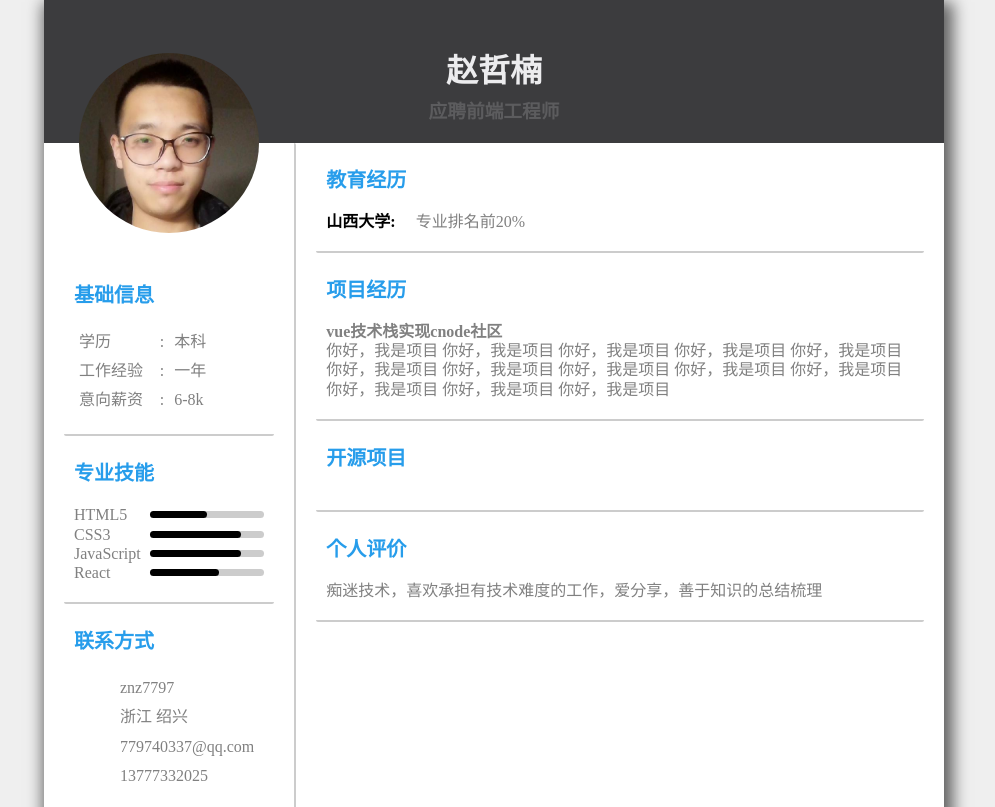
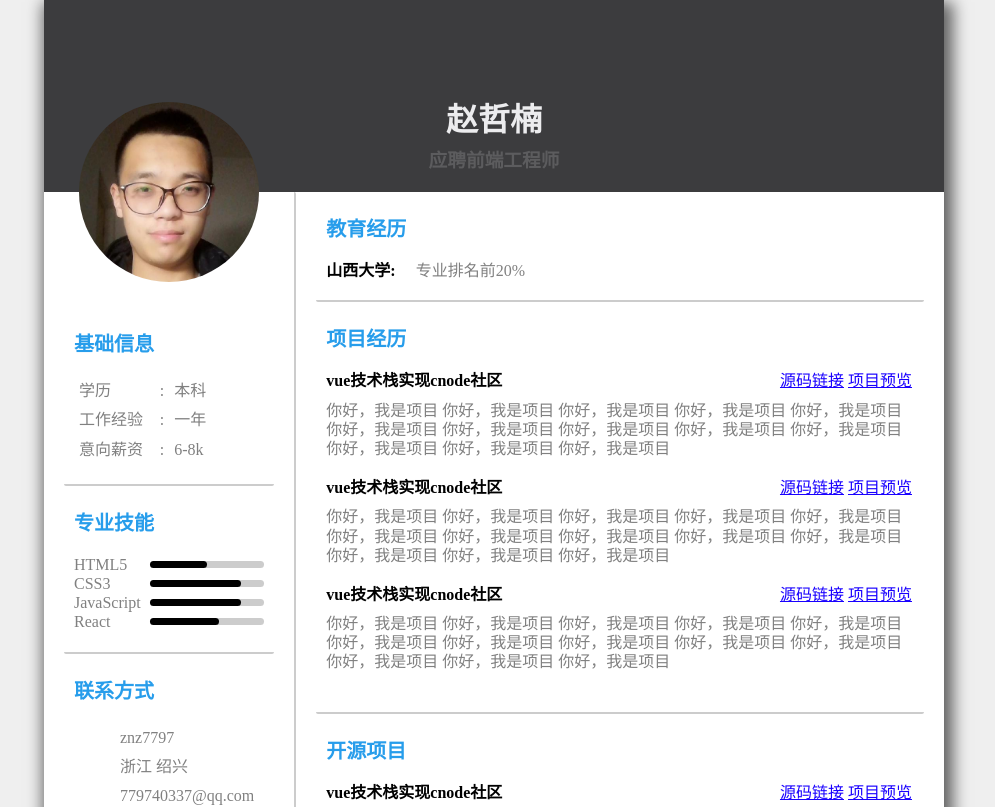
Before and after one commit to znzaznz/react-resume, a React (Create React App) app: page / in a window 1280 px wide. Shown: the top 807 px of the page, without its empty margins (146-1141 px from the left). Built offline with nearby package versions, Linux system fonts and the light colour scheme.

Commit message:
基本完成了样式，明天补充内容

```diff
--- a/src/App.scss
+++ b/src/App.scss
@@ -1,8 +1,6 @@
 .App{
-  background-color: rgb(239,239,239);
   display: flex;
   justify-content: center;
-  align-items: center;
     @media screen and (min-width: 721px){
       .resume{
         -webkit-box-shadow: 4px 7px 15px 5px rgba(0,0,0,0.6);
--- a/src/component/ProjectExperience/ProjectExperience.jsx
+++ b/src/component/ProjectExperience/ProjectExperience.jsx
@@ -3,10 +3,13 @@ import "./index.scss"
 
 export default function ProjectExperience() {
     return (
-        <div>
-            <div>
+        <div className={"ProjectExperience"}>
+            <div className={"linkArea"}>
                 <h4>vue技术栈实现cnode社区</h4>
-                {/*<button>预览链接</button>*/}
+                <div>
+                    <a href={"javascript:;"}>源码链接</a>
+                    <a href={"javascript:;"}>项目预览</a>
+                </div>
             </div>
             <ul>
                 <li>
--- a/src/component/ProjectExperience/index.scss
+++ b/src/component/ProjectExperience/index.scss
@@ -0,0 +1,19 @@
+.ProjectExperience{
+  padding-bottom: 20px;
+  .linkArea{
+    display: flex;
+    justify-content: space-between;
+    h4{
+      color: black;
+    }
+    div{
+      a{
+        color: #1900ff;
+        margin: 2px;
+      }
+    }
+  }
+  ul{
+    margin-top: 10px;
+  }
+}
--- a/src/index.scss
+++ b/src/index.scss
@@ -3,10 +3,10 @@
   padding: 0;
   box-sizing: border-box;
   color: grey;
-  > ul>li{
-    list-style: none;
-  }
-  a{
-    text-decoration: none;
-  }
 }
+ul>li{
+  list-style: none;
+}
+body{
+  background-color: rgb(239,239,239);
+}
--- a/src/view/Main/Main.jsx
+++ b/src/view/Main/Main.jsx
@@ -1,7 +1,6 @@
 import React from 'react';
 import Section from "../../component/Section/Section";
 import ProjectExperience from "../../component/ProjectExperience/ProjectExperience";
-import "./index.scss"
 
 export default function Main() {
     return (
@@ -12,9 +11,12 @@ export default function Main() {
             </Section>
             <Section name={"项目经历"}>
                 <ProjectExperience/>
+                <ProjectExperience/>
+                <ProjectExperience/>
             </Section>
             <Section name={"开源项目"}>
-
+                <ProjectExperience/>
+                <ProjectExperience/>
             </Section>
             <Section name={"个人评价"}>
                 痴迷技术，喜欢承担有技术难度的工作，爱分享，善于知识的总结梳理
--- a/src/view/Main/index.scss
+++ /dev/null
@@ -1,5 +0,0 @@
-.Main{
-  @media screen and (max-width: 720px){
-    margin-top: -25px;
-  }
-}
```
